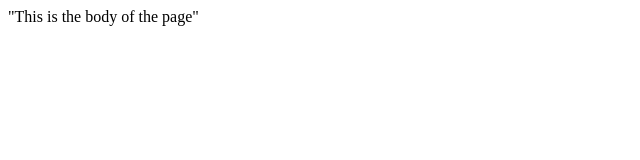
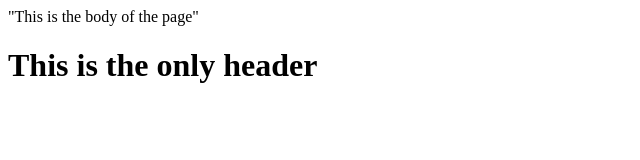
Before and after one commit to Arya1992-cpu/molecule, a plain HTML site: page index..html in a window 1280 px wide. Shown: the whole page, without its empty margins (0-640 px from the left). Drawn offline with Linux system fonts and the light colour scheme.

Commit message:
added single header in the file

```diff
--- a/index..html
+++ b/index..html
@@ -5,7 +5,9 @@
 
 <body>
   "This is the body of the page"
-
+ <H1>
+   This is the only header
+  </H1>
  </body>
 
 
```
